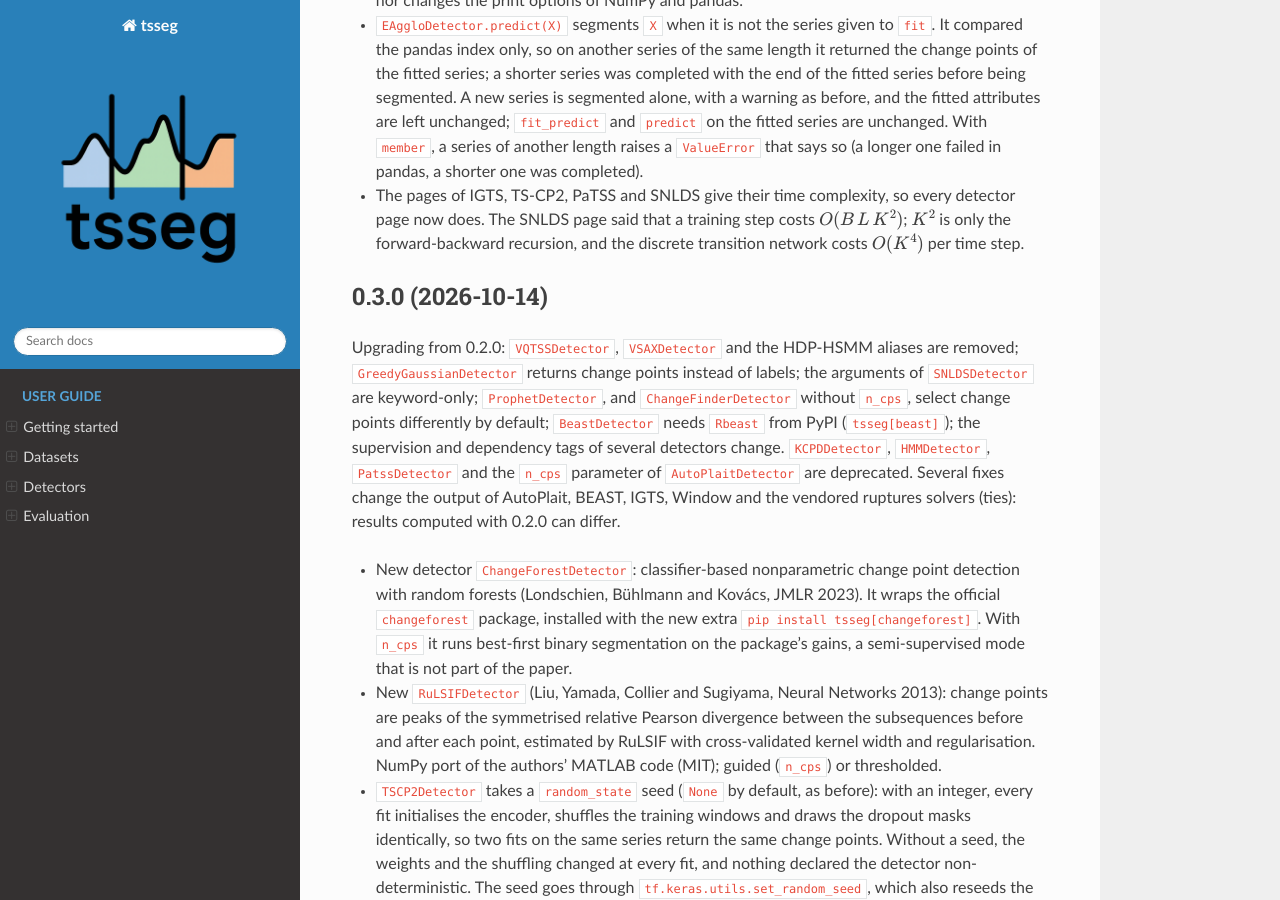
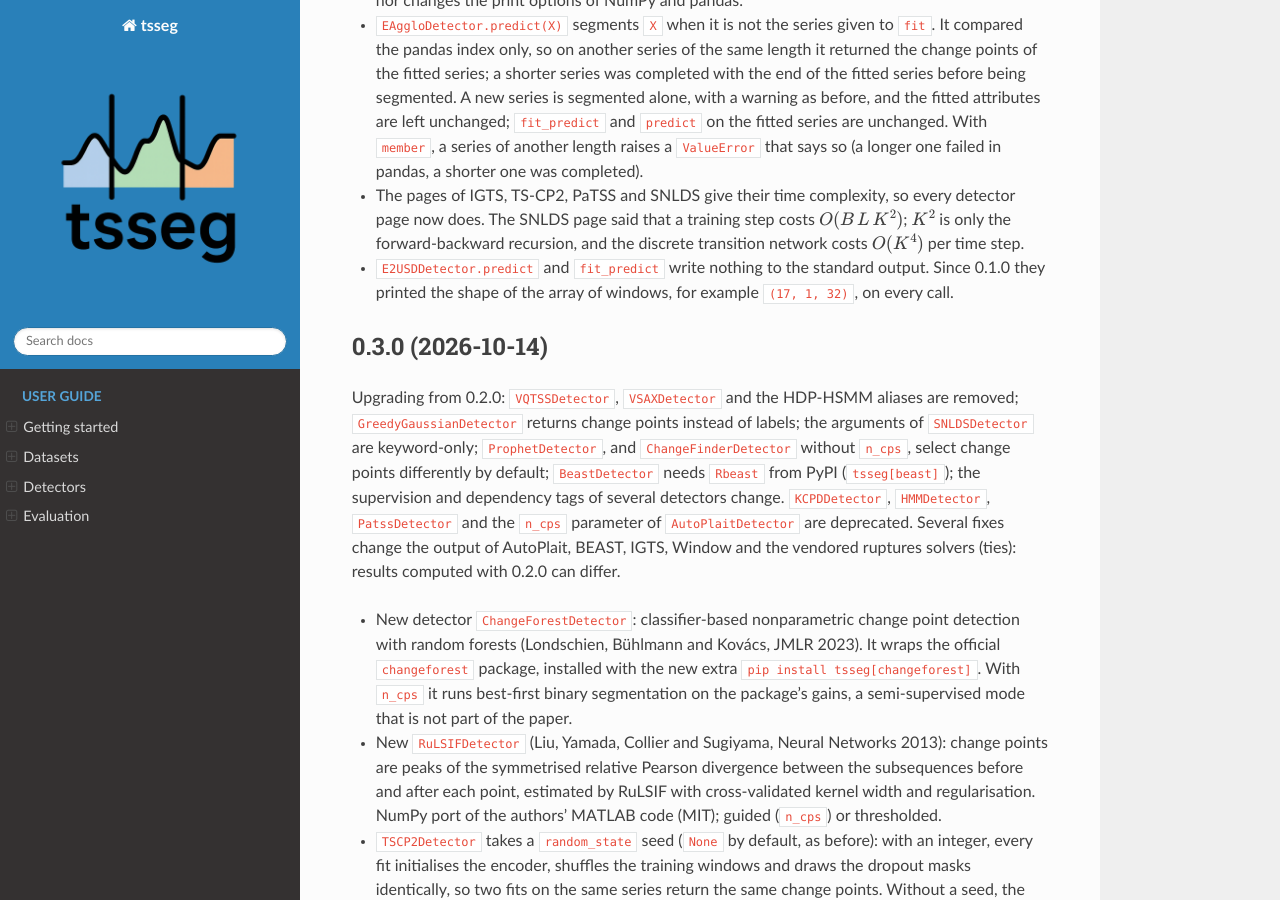
Before and after one commit to fchavelli/tsseg, a Sphinx documentation site: the page built from docs/changelog.rst, in a window 1280 px wide and 900 px high, scrolled down 2008 px. Built offline with Sphinx 7.4.7 and the Read the Docs theme 3.1.0, drawn with Linux system fonts in a browser that asks for light colours; pages that are not in the unit, such as notebooks, are missing from menus.

Commit message:
fix(e2usd): remove a leftover debug print from the encoder
E2USD_Adaper.encode printed the shape of the array of windows on every
call to predict and fit_predict, since the first release.

```diff
--- a/docs/changelog.rst
+++ b/docs/changelog.rst
@@ -114,6 +114,9 @@ Unreleased
   costs :math:`O(B\,L\,K^{2})`; :math:`K^{2}` is only the forward-backward
   recursion, and the discrete transition network costs :math:`O(K^{4})` per
   time step.
+* ``E2USDDetector.predict`` and ``fit_predict`` write nothing to the standard
+  output. Since 0.1.0 they printed the shape of the array of windows, for
+  example ``(17, 1, 32)``, on every call.
 
 0.3.0 (2026-10-14)
 ------------------
```
Also changed, not shown: 1 other file.
